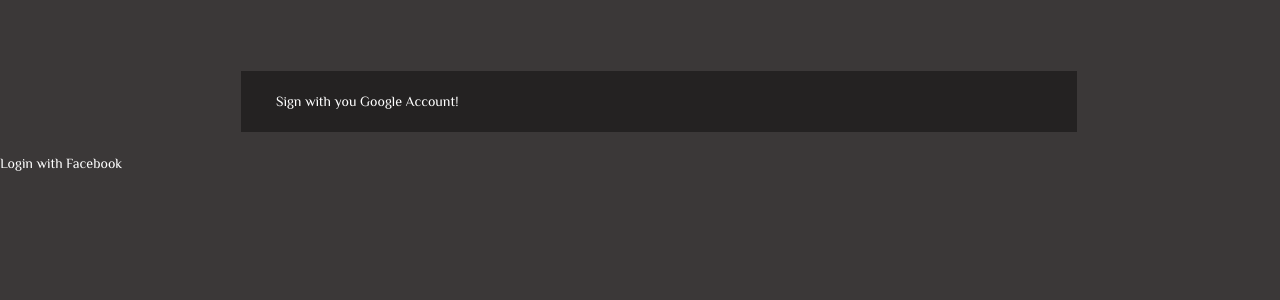
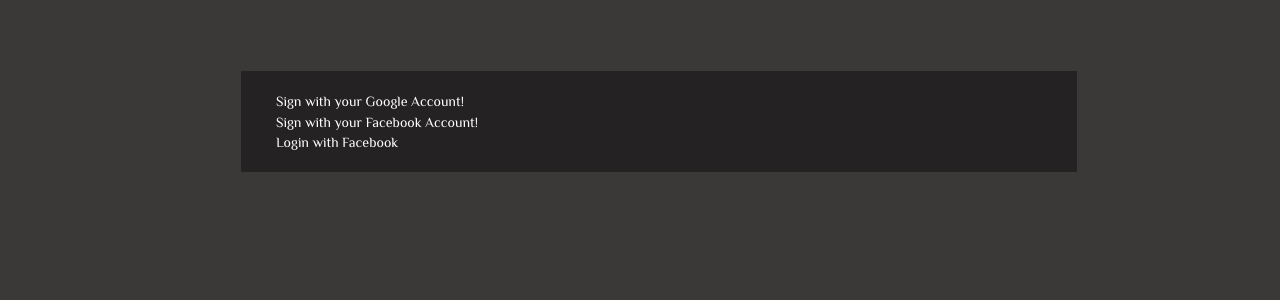
Before and after one commit to thakursaurabh1998/ScienceDigest, a Flask app: page /login in a window 1280 px wide. Shown: the top 300 px of the page. Run offline with Flask 2, Linux system fonts and the light colour scheme; parts of the project's set-up code (start-up, migrations or seed data) failed here and were passed over; some libraries are stand-ins or nearby versions.

Commit message:
oauth corrected

```diff
--- a/templates/login.html
+++ b/templates/login.html
@@ -11,7 +11,7 @@
 <div class="container content">
 	<div class="row myWell">
 		<div class="col-md-12 center">
-			Sign with you Google Account!
+			Sign with your Google Account!
 		</div>
 		<div class="col-md-12">
 			<div id="signinButton">
@@ -25,6 +25,14 @@
 				data-approvalprompt="force">
 				</span>
 			</div>
+		</div>
+		<div class="col-md-12 center">
+			Sign with your Facebook Account!
+		</div>
+		<div class="col-md-12 center">
+			<fb:login-button scope="public_profile,email" onlogin="sendTokenToServer();">
+				<a href='javascript:sendTokenToServer()'>Login with Facebook</a>
+			</fb:login-button>
 		</div>
 	</div>
 </div>
@@ -64,15 +72,13 @@
   }); } }
 </script>
 
-<fb:login-button scope="public_profile,email" onlogin="sendTokenToServer();">
-	<a href='javascript:sendTokenToServer()'>Login with Facebook</a>
-</fb:login-button>
+
 
 <!--FACEBOOK SIGN IN -->
 <script>
 	window.fbAsyncInit = function() {
 		FB.init({
-			appId      : '141263696535365',
+			appId      : '1744882785574298',
 			cookie     : true,  // enable cookies to allow the server to access
 			                    // the session
 			xfbml      : true,  // parse social plugins on this page
@@ -106,7 +112,7 @@
 			        if (result) {
 						$('#result').html('Login Successful!</br>'+ result + '</br>Redirecting...')
 						setTimeout(function() {
-							window.location.href = "/restaurant";
+							window.location.href = "/";
 				        }, 4000);
 			      	} else {
 				        $('#result').html('Failed to make a server-side call. Check your configuration and console.');
```
Also changed, not shown: discoveries.db, 1 other file.
